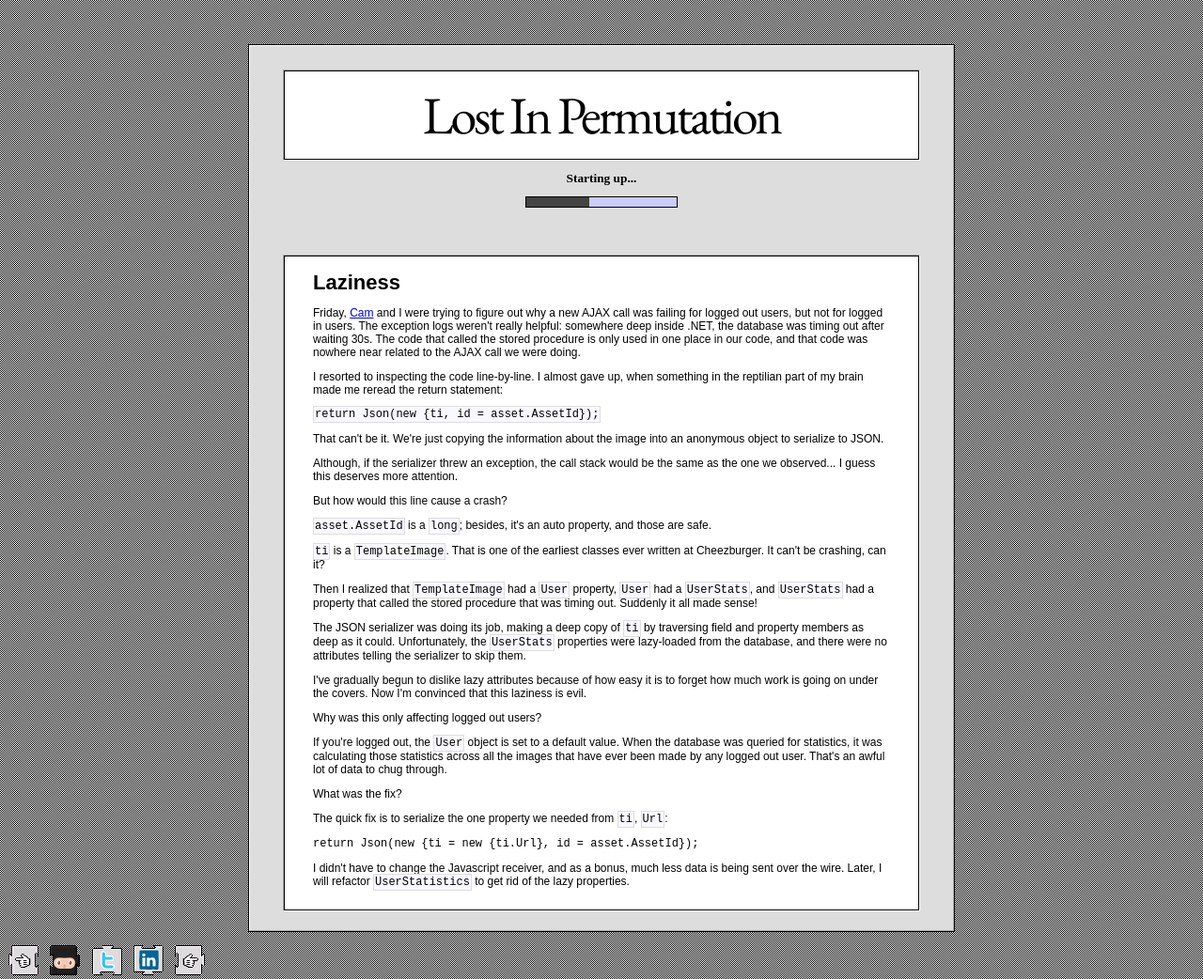
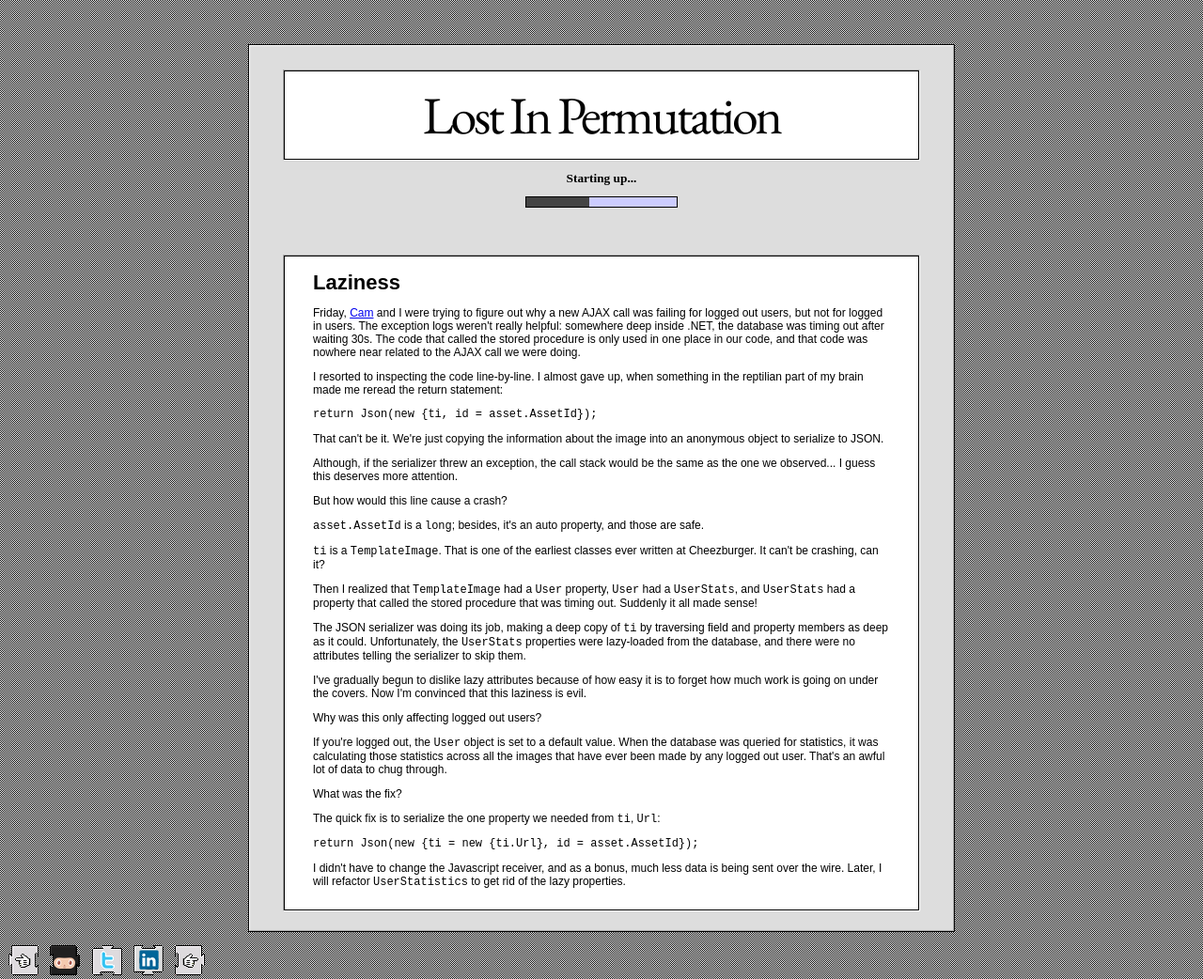
Before and after one commit to InPermutation/InPermutation.github.io, a Jekyll site: the page built from _posts/2012-12-10-laziness.html, in a window 1280 px wide. Shown: the whole page at 94% size. Built offline with Jekyll 4.4.1, drawn with Linux system fonts in a browser that asks for light colours; some web fonts are replaced.

Commit message:
Use CODE instead of TT to represent computer code

```diff
--- a/_posts/2011-04-18-fizzbuzz-without-multiplication-or-division-p.html
+++ b/_posts/2011-04-18-fizzbuzz-without-multiplication-or-division-p.html
@@ -8,8 +8,8 @@ post_time: April 18 2011,  8:50 PM
         <a href="{% post_url 2011-04-17-fizzbuzz-without-multiplication-or-division %}">Part 1</a>,
         <a href="{% post_url 2011-05-01-fizzbuzz-without-multiplication-or-division-p-0 %}">Part 3</a>.</em></p>
 </span></p>
-<p><a href="{% post_url 2011-04-17-fizzbuzz-without-multiplication-or-division %}">Last time</a> on Lost In Permutation, I wrote a <a href="http://www.codinghorror.com/blog/2007/02/fizzbuzz-the-programmers-stairway-to-heaven.html" title="FizzBuzz: the Programmer's Stairway to Heaven">FizzBuzz</a> implementation that didn't use the run-time multiplication and division operators. Unfortunately, magic numbers make me squeamish, and there is too much coupling between the data in <tt>rg</tt> and the if-chain. In order to change the behavior of the function, I would have to change both places.</p>
-<p>To fix this, I can use <tt>printf()</tt> (which doesn't care if I pass an extra parameter) as the dispatcher. The more decisions I can foist onto the runtime, the less code I have written, which is great because it means I have less code to test, less code to read, and less code to maintain.</p>
+<p><a href="{% post_url 2011-04-17-fizzbuzz-without-multiplication-or-division %}">Last time</a> on Lost In Permutation, I wrote a <a href="http://www.codinghorror.com/blog/2007/02/fizzbuzz-the-programmers-stairway-to-heaven.html" title="FizzBuzz: the Programmer's Stairway to Heaven">FizzBuzz</a> implementation that didn't use the run-time multiplication and division operators. Unfortunately, magic numbers make me squeamish, and there is too much coupling between the data in <code>rg</code> and the if-chain. In order to change the behavior of the function, I would have to change both places.</p>
+<p>To fix this, I can use <code>printf()</code> (which doesn't care if I pass an extra parameter) as the dispatcher. The more decisions I can foist onto the runtime, the less code I have written, which is great because it means I have less code to test, less code to read, and less code to maintain.</p>
 <div class="CodeRay">
   <div class="code"><pre>void FizzBuzz(int n) {
   char* num = &quot;%d\n&quot;;
@@ -34,4 +34,4 @@ post_time: April 18 2011,  8:50 PM
 <p>Perfection is achieved, not when there is nothing more to add, but when there is nothing left to take away.</p>
 <p>- Antoine de Saint-Exup&eacute;ry</p>
 </blockquote>
-<p>Now there is no longer an if-chain that needs to be tested, only the prepopulated data in the ring buffer <tt>rg</tt> and the behavior of the ring buffer itself. Except for the magic constant 15, the only place to make changes to the function is in <tt>rg</tt> itself. When this series concludes, I will examine how to expand this printf-dispatch solution for any variant of the FizzBuzz problem.</p>
+<p>Now there is no longer an if-chain that needs to be tested, only the prepopulated data in the ring buffer <code>rg</code> and the behavior of the ring buffer itself. Except for the magic constant 15, the only place to make changes to the function is in <code>rg</code> itself. When this series concludes, I will examine how to expand this printf-dispatch solution for any variant of the FizzBuzz problem.</p>
--- a/_posts/2012-12-10-laziness.html
+++ b/_posts/2012-12-10-laziness.html
@@ -5,18 +5,18 @@ post_time: December 10 2012, 10:14 PM
 ---
 <p>Friday, <a href="http://dangerisgo.com/" title="Danger is Go!" target="_blank">Cam</a> and I were trying to figure out why a new AJAX call was failing for logged out users, but not for logged in users. The exception logs weren't really helpful: somewhere deep inside .NET, the database was timing out after waiting 30s. The code that called the stored procedure is only used in one place in our code, and that code was nowhere near related to the AJAX call we were doing.</p>
 <p>I resorted to inspecting the code line-by-line. I almost gave up, when something in the reptilian part of my brain made me reread the return statement:</p>
-<p><tt>return Json(new {ti, id = asset.AssetId});</tt></p>
+<p><code>return Json(new {ti, id = asset.AssetId});</code></p>
 <p>That can't be it. We're just copying the information about the image into an anonymous object to serialize to JSON.</p>
 <p>Although, if the serializer threw an exception, the call stack would be the same as the one we observed... I guess this deserves more attention.</p>
 <p>But how would this line cause a crash?</p>
-<p><tt>asset.AssetId</tt> is a <tt>long</tt>; besides, it's an auto property, and those are safe.</p>
-<p><tt>ti</tt> is a <tt>TemplateImage</tt>. That is one of the earliest classes ever written at Cheezburger. It can't be crashing, can it?</p>
-<p>Then I realized that <tt>TemplateImage</tt> had a <tt>User</tt> property, <tt>User</tt> had a <tt>UserStats</tt>, and <tt>UserStats</tt> had a property that called the stored procedure that was timing out. Suddenly it all made sense!</p>
-<p>The JSON serializer was doing its job, making a deep copy of <tt>ti</tt> by traversing field and property members as deep as it could. Unfortunately, the <tt>UserStats</tt> properties were lazy-loaded from the database, and there were no attributes telling the serializer to skip them.</p>
+<p><code>asset.AssetId</code> is a <code>long</code>; besides, it's an auto property, and those are safe.</p>
+<p><code>ti</code> is a <code>TemplateImage</code>. That is one of the earliest classes ever written at Cheezburger. It can't be crashing, can it?</p>
+<p>Then I realized that <code>TemplateImage</code> had a <code>User</code> property, <code>User</code> had a <code>UserStats</code>, and <code>UserStats</code> had a property that called the stored procedure that was timing out. Suddenly it all made sense!</p>
+<p>The JSON serializer was doing its job, making a deep copy of <code>ti</code> by traversing field and property members as deep as it could. Unfortunately, the <code>UserStats</code> properties were lazy-loaded from the database, and there were no attributes telling the serializer to skip them.</p>
 <p>I've gradually begun to dislike lazy attributes because of how easy it is to forget how much work is going on under the covers. Now I'm convinced that this laziness is evil.</p>
 <p>Why was this only affecting logged out users?</p>
-<p>If you're logged out, the <tt>User</tt> object is set to a default value. When the database was queried for statistics, it was calculating those statistics across all the images that have ever been made by any logged out user. That's an awful lot of data to chug through.</p>
+<p>If you're logged out, the <code>User</code> object is set to a default value. When the database was queried for statistics, it was calculating those statistics across all the images that have ever been made by any logged out user. That's an awful lot of data to chug through.</p>
 <p>What was the fix?</p>
-<p>The quick fix is to serialize the one property we needed from <tt>ti</tt>, <tt>Url</tt>:</p>
+<p>The quick fix is to serialize the one property we needed from <code>ti</code>, <code>Url</code>:</p>
 <p><span style="font-family: monospace;">return Json(new {ti = new {ti.Url}, id = asset.AssetId});</span></p>
-<p>I didn't have to change the Javascript receiver, and as a bonus, much less data is being sent over the wire. Later, I will refactor <tt>UserStatistics</tt> to get rid of the lazy properties.</p>
+<p>I didn't have to change the Javascript receiver, and as a bonus, much less data is being sent over the wire. Later, I will refactor <code>UserStatistics</code> to get rid of the lazy properties.</p>
```
Also changed, not shown: _posts/2013-03-06-js-tco.md (+9 -9 lines).
